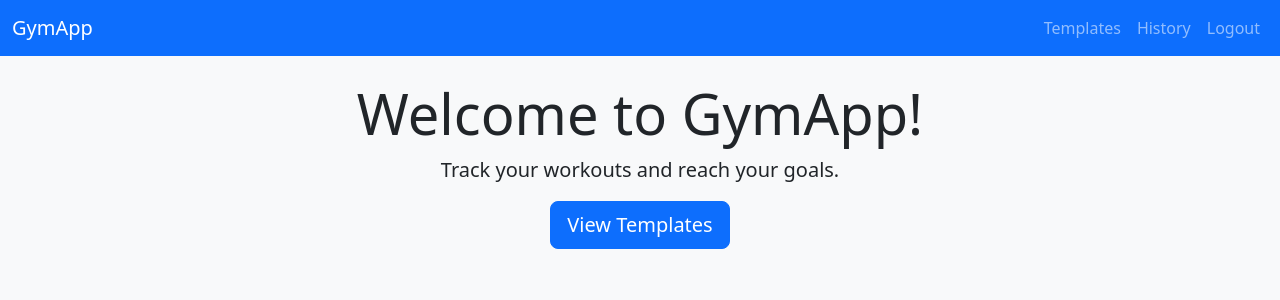
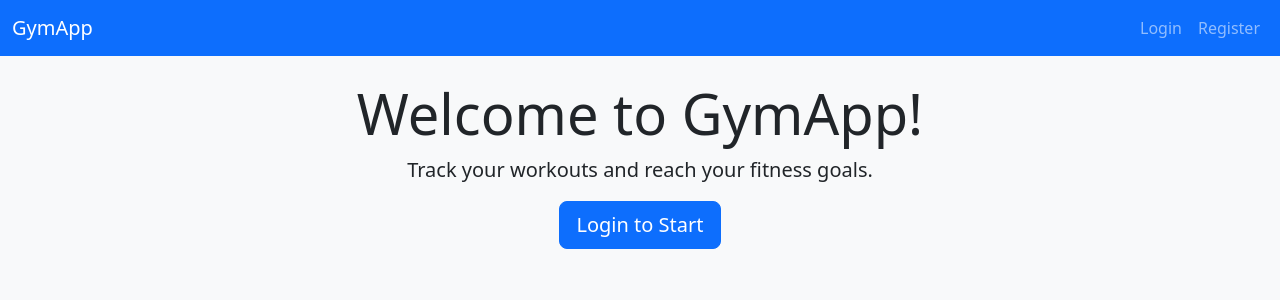
Before and after one commit to CNeiheisel/gymApp, a Django app: page / in a window 1280 px wide. Shown: the top 300 px of the page. Run offline with Django 5.2, Linux system fonts and the light colour scheme.

Commit message:
Update home.html

```diff
--- a/workouts/templates/workouts/home.html
+++ b/workouts/templates/workouts/home.html
@@ -8,12 +8,17 @@
 <body class="bg-light">
 <nav class="navbar navbar-expand-lg navbar-dark bg-primary mb-4">
     <div class="container-fluid">
-            <a class="navbar-brand" href="/">GymApp</a>
+        <a class="navbar-brand" href="{% url 'home' %}">GymApp</a>
         <div class="collapse navbar-collapse">
             <ul class="navbar-nav ms-auto">
+                {% if user.is_authenticated %}
                 <li class="nav-item"><a class="nav-link" href="{% url 'templates' %}">Templates</a></li>
                 <li class="nav-item"><a class="nav-link" href="{% url 'history' %}">History</a></li>
                 <li class="nav-item"><a class="nav-link" href="{% url 'logout' %}">Logout</a></li>
+                {% else %}
+                <li class="nav-item"><a class="nav-link" href="{% url 'login' %}">Login</a></li>
+                <li class="nav-item"><a class="nav-link" href="{% url 'register' %}">Register</a></li>
+                {% endif %}
             </ul>
         </div>
     </div>
@@ -21,10 +26,12 @@
 
 <div class="container text-center">
     <h1 class="display-4">Welcome to GymApp!</h1>
-        <p class="lead">Track your workouts and reach your goals.</p>
+    <p class="lead">Track your workouts and reach your fitness goals.</p>
+    {% if user.is_authenticated %}
     <a href="{% url 'templates' %}" class="btn btn-primary btn-lg">View Templates</a>
+    {% else %}
+    <a href="{% url 'login' %}" class="btn btn-primary btn-lg">Login to Start</a>
+    {% endif %}
 </div>
-
-    <script src="https://cdn.jsdelivr.net/npm/bootstrap@5.3.3/dist/js/bootstrap.bundle.min.js"></script>
 </body>
 </html>
```
Lines whose indentation alone changed are shown as unchanged.
